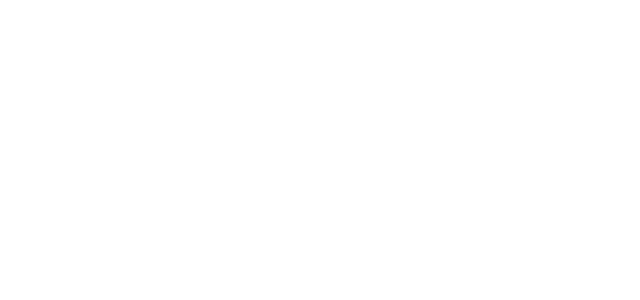
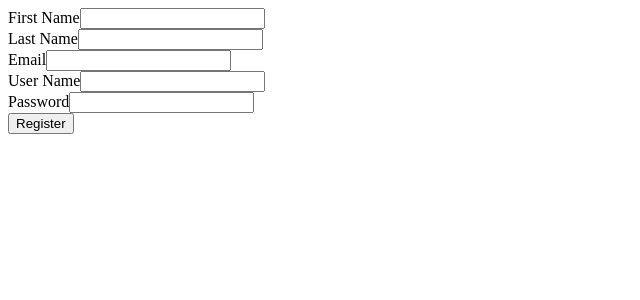
Before and after one commit to dbenkner/ToDoListNG, an Angular app: page /register in a window 1280 px wide. Before the commit this address led to /. Shown: the top 300 px of the page, without its empty margins (0-640 px from the left). Built offline with nearby package versions, Linux system fonts and the light colour scheme.

Commit message:
Worked on register User

```diff
--- /dev/null
+++ b/src/app/User/DTOs/newuserDTO.ts
@@ -0,0 +1,8 @@
+export class newUserDTO {
+    firstName: string = "";
+    lastName: string = "";
+    email: string = "";
+    userName: string = "";
+    password: string = "";
+    isAdmin: boolean = false;
+}
--- a/src/app/User/login/login.component.html
+++ b/src/app/User/login/login.component.html
@@ -1,14 +1,15 @@
 <div class="logInContainer">
     <div class="loginLine">
-        <span class="logInText">Username:</span>
+        <span class="lineItem">Username:</span>
         <input [(ngModel)]="loginUser.username" type="text">
     </div>
     <div class="loginLine">
-        <span class="logInText>">Passowrd:</span>
+        <span class="lineItem>">Passowrd:</span>
         <input [(ngModel)]="loginUser.password" type="password">
     </div>
     <div class="buttonContainer">
         <button (click)="logOn()">Log On</button>
     </div>
     <div class="message">{{message}}</div>
+    <a routerLink="/register">Register new account</a>
 </div>
--- /dev/null
+++ b/src/app/User/register-user/register-user.component.html
@@ -0,0 +1,9 @@
+<div class="registerUserContainer">
+    <div class="registerLine"><span class="lineItem">First Name</span><input [(ngModel)]="newUser.firstName"></div>
+    <div class="registerLine"><span class="lineItem">Last Name</span><input [(ngModel)]="newUser.lastName"></div>
+    <div class="registerLine"><span class="lineItem">Email</span><input [(ngModel)]="newUser.email"></div>
+    <div class="registerLine"><span class="lineItem">User Name</span><input [(ngModel)]="newUser.userName"></div>
+    <div class="registerLine"><span class="lineItem"></span>Password<input [(ngModel)]="newUser.password" type="password"></div>
+    <div class="buttonContainer"><button (click)="createNewUser()">Register</button></div>
+    <div class="message">{{message}}</div>
+</div>
--- /dev/null
+++ b/src/app/User/register-user/register-user.component.ts
@@ -0,0 +1,38 @@
+import { Component } from '@angular/core';
+import { HttpClient } from '@angular/common/http';
+import { GlobalService } from 'src/app/core/global.service';
+import { UserService } from 'src/app/User/user.service';
+import { User } from 'src/app/User/user';
+import { newUserDTO } from 'src/app/User/DTOs/newuserDTO';
+import { loginuser } from 'src/app/User/DTOs/loginuser';
+
+@Component({
+  selector: 'app-register-user',
+  templateUrl: './register-user.component.html',
+  styleUrls: ['./register-user.component.css']
+})
+export class RegisterUserComponent {
+  loggedInUser:any = null;
+  user:User = new User();
+  newUser: newUserDTO = new newUserDTO();
+  message:string = "";
+  constructor(
+    private http:HttpClient,
+    private userSvc:UserService,
+    private globalSvc:GlobalService
+  ){}
+  createNewUser():void {
+    this.userSvc.registerUser(this.newUser).subscribe({
+      next:(res) => {
+        console.debug(res);
+        let loginUser:loginuser = new loginuser();
+        this.globalSvc.loggedInUser = res;
+        console.debug(this.globalSvc.loggedInUser);
+      },
+      error:(err) => {
+        console.error(err);
+        this.message = "Something went wrong";
+      }
+    });
+  }
+}
--- a/src/app/User/user.service.ts
+++ b/src/app/User/user.service.ts
@@ -4,6 +4,7 @@
 import { Observable } from 'rxjs';
 import { User } from './user';
 import { GlobalService } from '../core/global.service';
+import { newUserDTO } from './DTOs/newuserDTO';
 
 @Injectable({
   providedIn: 'root'
@@ -16,4 +17,7 @@
     login(login:loginuser): Observable<User>{
       return this.http.post(`${this.url}/loginuser`, login) as Observable<User>;
     }
+    registerUser(newUser:newUserDTO): Observable<User>{
+      return this.http.post(`${this.url}/registeruser`, newUser) as Observable<User>;
+    }
   }
--- a/src/app/app-routing.module.ts
+++ b/src/app/app-routing.module.ts
@@ -1,10 +1,12 @@
 import { NgModule } from '@angular/core';
 import { RouterModule, Routes } from '@angular/router';
 import { LoginComponent } from './User/login/login.component';
+import { RegisterUserComponent } from 'src/app/User/register-user/register-user.component';
 
 const routes: Routes = [
   {path: '', redirectTo:'/login', pathMatch:'full'},
-  {path: 'login', component:LoginComponent}
+  {path: 'login', component:LoginComponent},
+  {path: 'register', component:RegisterUserComponent}
 ];
 
 @NgModule({
--- a/src/app/app.module.ts
+++ b/src/app/app.module.ts
@@ -7,6 +7,7 @@
 import { FormsModule } from '@angular/forms';
 import { HttpClientModule } from '@angular/common/http';
 import { AppInitService } from './app-init.service';
+import { RegisterUserComponent } from './User/register-user/register-user.component';
 
 const startupServiceFactory = (appinit: AppInitService) => {
   console.debug("startupServiceFactory()");
@@ -16,7 +17,8 @@
 @NgModule({
   declarations: [
     AppComponent,
-    LoginComponent
+    LoginComponent,
+    RegisterUserComponent
   ],
   imports: [
     BrowserModule,
```
Also changed, not shown: src/app/User/register-user/register-user.component.css (added).
